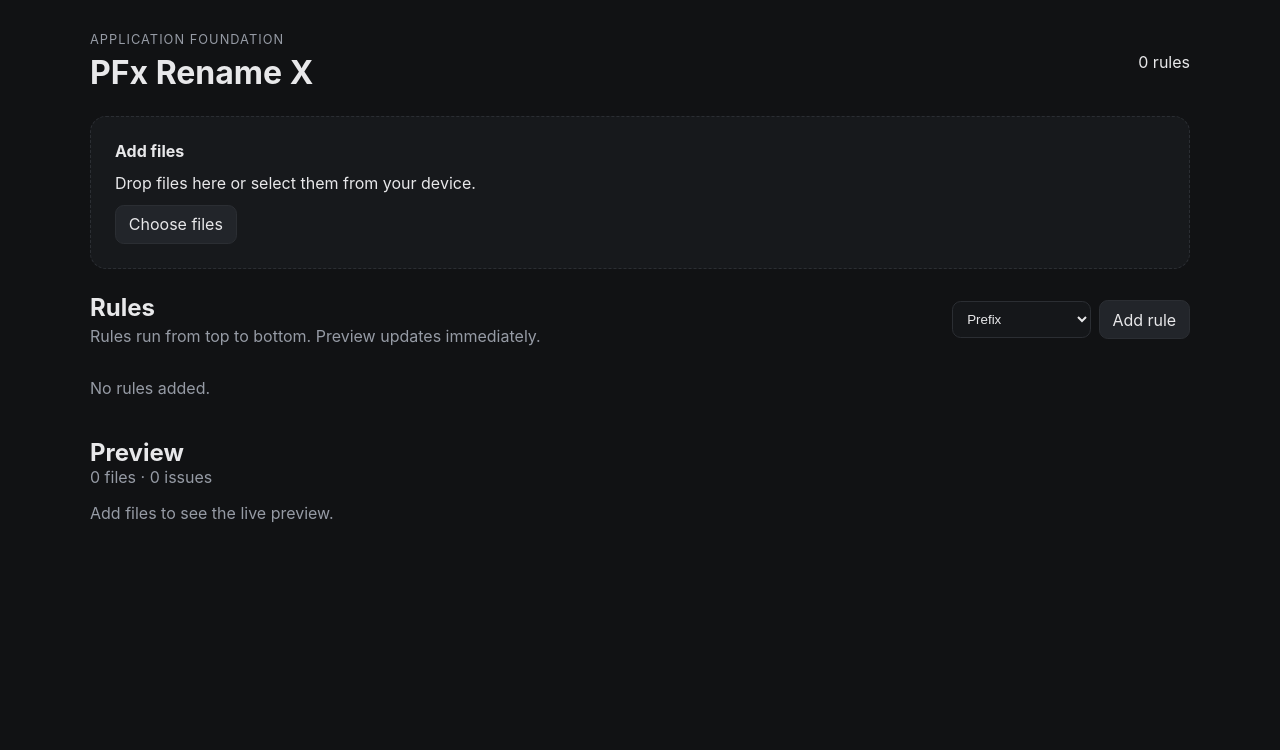
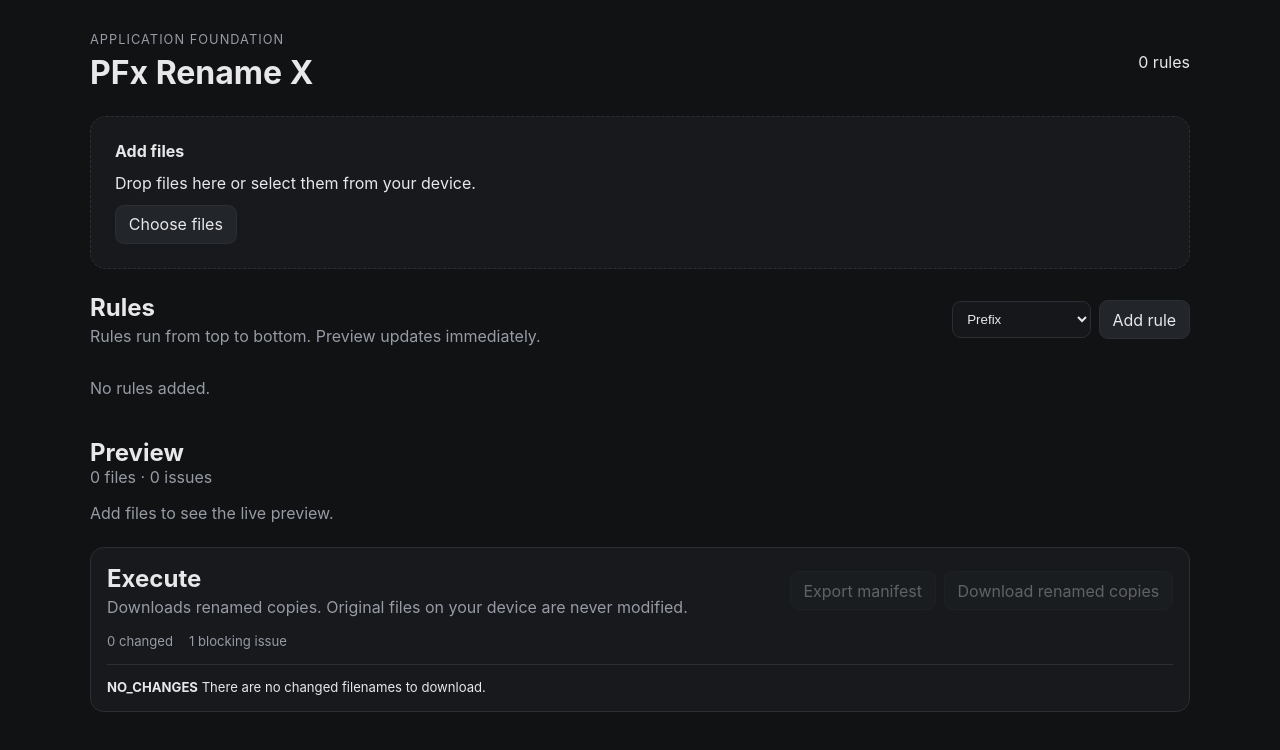
Before and after one commit to pfxamd/pfx-rename-x, a React (Vite) app in the folder app/: page / in a window 1280 px wide. Shown: the top 750 px of the page. Built offline with nearby package versions, Linux system fonts and the light colour scheme.

Commit message:
app: add safe file execution layer

```diff
--- a/app/src/app/App.tsx
+++ b/app/src/app/App.tsx
@@ -1,4 +1,5 @@
 import { useMemo } from "react";
+import { ExecutionPanel } from "../features/execution/ExecutionPanel.js";
 import { FileDropZone } from "../features/files/FileDropZone.js";
 import { buildPreview } from "../features/preview/previewAdapter.js";
 import { RuleBuilder } from "../features/rules/RuleBuilder.js";
@@ -86,6 +87,8 @@ export function App() {
           </div>
         )}
       </section>
+
+      <ExecutionPanel files={files} result={result} />
     </main>
   );
 }
--- /dev/null
+++ b/app/src/features/execution/ExecutionPanel.module.css
@@ -0,0 +1,79 @@
+.panel {
+  margin-top: 1.5rem;
+  padding: 1rem;
+  border: 1px solid var(--border);
+  border-radius: 0.85rem;
+  background: var(--surface);
+}
+
+.heading,
+.actions,
+.summary {
+  display: flex;
+  align-items: center;
+}
+
+.heading {
+  justify-content: space-between;
+  gap: 1rem;
+}
+
+.heading h2,
+.heading p,
+.issues p,
+.status,
+.note {
+  margin: 0;
+}
+
+.heading p,
+.note,
+.summary {
+  color: var(--muted);
+}
+
+.heading p {
+  margin-top: 0.25rem;
+}
+
+.actions {
+  gap: 0.5rem;
+  flex-wrap: wrap;
+}
+
+.summary {
+  gap: 1rem;
+  margin-top: 1rem;
+  font-size: 0.82rem;
+}
+
+.issues {
+  display: grid;
+  gap: 0.4rem;
+  margin-top: 0.9rem;
+  padding-top: 0.9rem;
+  border-top: 1px solid var(--border);
+}
+
+.issues p,
+.status,
+.note {
+  font-size: 0.82rem;
+}
+
+.status,
+.note {
+  margin-top: 0.75rem;
+}
+
+.actions button:disabled {
+  cursor: default;
+  opacity: 0.35;
+}
+
+@media (max-width: 720px) {
+  .heading {
+    align-items: stretch;
+    flex-direction: column;
+  }
+}
--- /dev/null
+++ b/app/src/features/execution/ExecutionPanel.tsx
@@ -0,0 +1,93 @@
+import { useMemo, useState } from "react";
+import type { RenameResult } from "@pfxamd/rename-x";
+import type { AppFile } from "../files/types.js";
+import { downloadExecutionPlan, downloadManifest } from "./browserDownloads.js";
+import { buildExecutionPlan } from "./executionPlan.js";
+import styles from "./ExecutionPanel.module.css";
+
+interface ExecutionPanelProps {
+  files: AppFile[];
+  result: RenameResult;
+}
+
+type Status =
+  | { kind: "idle" }
+  | { kind: "success"; message: string }
+  | { kind: "error"; message: string };
+
+export function ExecutionPanel({ files, result }: ExecutionPanelProps) {
+  const [status, setStatus] = useState<Status>({ kind: "idle" });
+  const plan = useMemo(() => buildExecutionPlan(files, result), [files, result]);
+
+  const downloadFiles = () => {
+    try {
+      const summary = downloadExecutionPlan(plan);
+      setStatus({
+        kind: "success",
+        message: `${summary.downloaded} renamed file${summary.downloaded === 1 ? "" : "s"} sent to the browser.`,
+      });
+    } catch (error) {
+      setStatus({
+        kind: "error",
+        message: error instanceof Error ? error.message : "Download failed.",
+      });
+    }
+  };
+
+  return (
+    <section className={styles.panel} aria-labelledby="execution-heading">
+      <div className={styles.heading}>
+        <div>
+          <h2 id="execution-heading">Execute</h2>
+          <p>
+            Downloads renamed copies. Original files on your device are never modified.
+          </p>
+        </div>
+
+        <div className={styles.actions}>
+          <button
+            type="button"
+            disabled={result.manifest.entries.length === 0}
+            onClick={() => downloadManifest(result.manifest)}
+          >
+            Export manifest
+          </button>
+          <button
+            type="button"
+            disabled={!plan.ready}
+            onClick={downloadFiles}
+          >
+            Download renamed copies
+          </button>
+        </div>
+      </div>
+
+      <div className={styles.summary}>
+        <span>{plan.items.length} changed</span>
+        <span>{plan.issues.length} blocking issue{plan.issues.length === 1 ? "" : "s"}</span>
+      </div>
+
+      {plan.issues.length > 0 ? (
+        <div className={styles.issues}>
+          {plan.issues.map((issue, index) => (
+            <p key={`${issue.code}-${issue.fileId ?? ""}-${index}`}>
+              <strong>{issue.code}</strong> {issue.message}
+            </p>
+          ))}
+        </div>
+      ) : null}
+
+      {status.kind !== "idle" ? (
+        <p className={styles.status} data-kind={status.kind} role="status">
+          {status.message}
+        </p>
+      ) : null}
+
+      {plan.items.length > 1 ? (
+        <p className={styles.note}>
+          Your browser may ask permission before allowing multiple downloads.
+        </p>
+      ) : null}
+    </section>
+  );
+}
--- /dev/null
+++ b/app/src/features/execution/browserDownloads.ts
@@ -0,0 +1,50 @@
+import type { RenameManifest } from "@pfxamd/rename-x";
+import type { ExecutionPlan, ExecutionSummary } from "./types.js";
+
+function triggerDownload(url: string, filename: string): void {
+  const anchor = document.createElement("a");
+  anchor.href = url;
+  anchor.download = filename;
+  anchor.hidden = true;
+  document.body.append(anchor);
+  anchor.click();
+  anchor.remove();
+}
+
+export function downloadExecutionPlan(plan: ExecutionPlan): ExecutionSummary {
+  if (!plan.ready) {
+    throw new Error("Execution plan is not ready.");
+  }
+
+  let downloaded = 0;
+
+  for (const item of plan.items) {
+    const url = URL.createObjectURL(item.source.file);
+
+    try {
+      triggerDownload(url, item.to);
+      downloaded += 1;
+    } finally {
+      setTimeout(() => URL.revokeObjectURL(url), 0);
+    }
+  }
+
+  return {
+    requested: plan.items.length,
+    downloaded,
+  };
+}
+
+export function downloadManifest(manifest: RenameManifest): void {
+  const blob = new Blob(
+    [JSON.stringify(manifest, null, 2)],
+    { type: "application/json;charset=utf-8" },
+  );
+  const url = URL.createObjectURL(blob);
+
+  try {
+    triggerDownload(url, "pfx-rename-x-manifest.json");
+  } finally {
+    setTimeout(() => URL.revokeObjectURL(url), 0);
+  }
+}
--- /dev/null
+++ b/app/src/features/execution/executionPlan.ts
@@ -0,0 +1,62 @@
+import type { RenameResult } from "@pfxamd/rename-x";
+import type { AppFile } from "../files/types.js";
+import type { ExecutionIssue, ExecutionItem, ExecutionPlan } from "./types.js";
+
+export function buildExecutionPlan(
+  files: AppFile[],
+  result: RenameResult,
+): ExecutionPlan {
+  const issues: ExecutionIssue[] = [];
+
+  if (!result.valid || !result.preview.valid) {
+    issues.push({
+      code: "INVALID_PREVIEW",
+      message: "The rename preview must be valid before files can be downloaded.",
+    });
+  }
+
+  const filesById = new Map(files.map((file) => [file.id, file]));
+  const items: ExecutionItem[] = [];
+
+  for (const entry of result.manifest.entries) {
+    const source = filesById.get(entry.id);
+
+    if (!source) {
+      issues.push({
+        code: "MISSING_SOURCE",
+        message: `Source file is missing for manifest entry ${entry.id}.`,
+        fileId: entry.id,
+      });
+      continue;
+    }
+
+    if (source.input.originalName !== entry.from) {
+      issues.push({
+        code: "SOURCE_MISMATCH",
+        message: `Source filename no longer matches the manifest for ${entry.id}.`,
+        fileId: entry.id,
+      });
+      continue;
+    }
+
+    items.push({
+      id: entry.id,
+      source,
+      from: entry.from,
+      to: entry.to,
+    });
+  }
+
+  if (result.valid && result.manifest.entries.length === 0) {
+    issues.push({
+      code: "NO_CHANGES",
+      message: "There are no changed filenames to download.",
+    });
+  }
+
+  return {
+    ready: issues.length === 0 && items.length > 0,
+    items,
+    issues,
+  };
+}
--- /dev/null
+++ b/app/src/features/execution/types.ts
@@ -0,0 +1,31 @@
+import type { AppFile } from "../files/types.js";
+
+export interface ExecutionItem {
+  id: string;
+  source: AppFile;
+  from: string;
+  to: string;
+}
+
+export type ExecutionIssueCode =
+  | "INVALID_PREVIEW"
+  | "NO_CHANGES"
+  | "MISSING_SOURCE"
+  | "SOURCE_MISMATCH";
+
+export interface ExecutionIssue {
+  code: ExecutionIssueCode;
+  message: string;
+  fileId?: string;
+}
+
+export interface ExecutionPlan {
+  ready: boolean;
+  items: ExecutionItem[];
+  issues: ExecutionIssue[];
+}
+
+export interface ExecutionSummary {
+  requested: number;
+  downloaded: number;
+}
```
Also changed, not shown: 2 other files (tests, documents, lock files or other folders).
